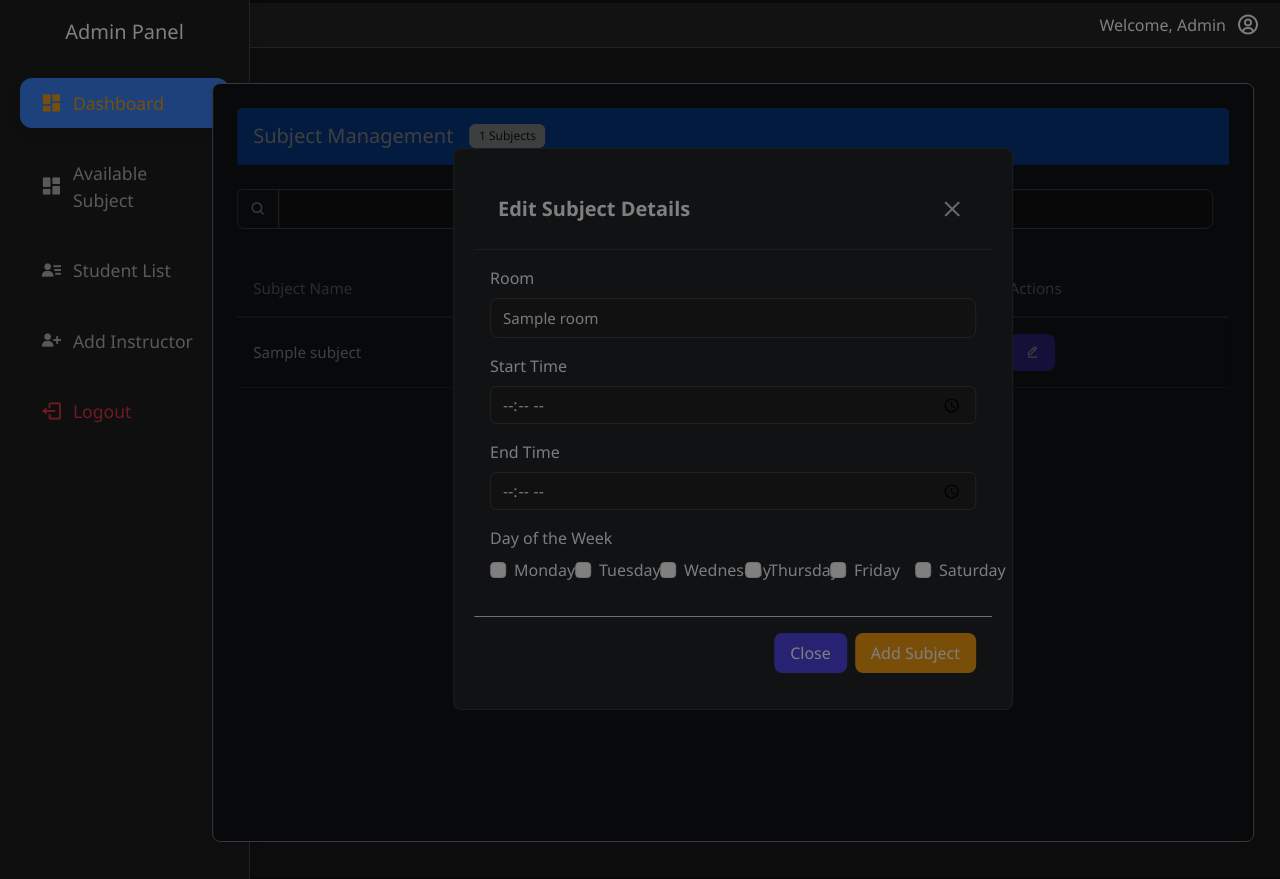
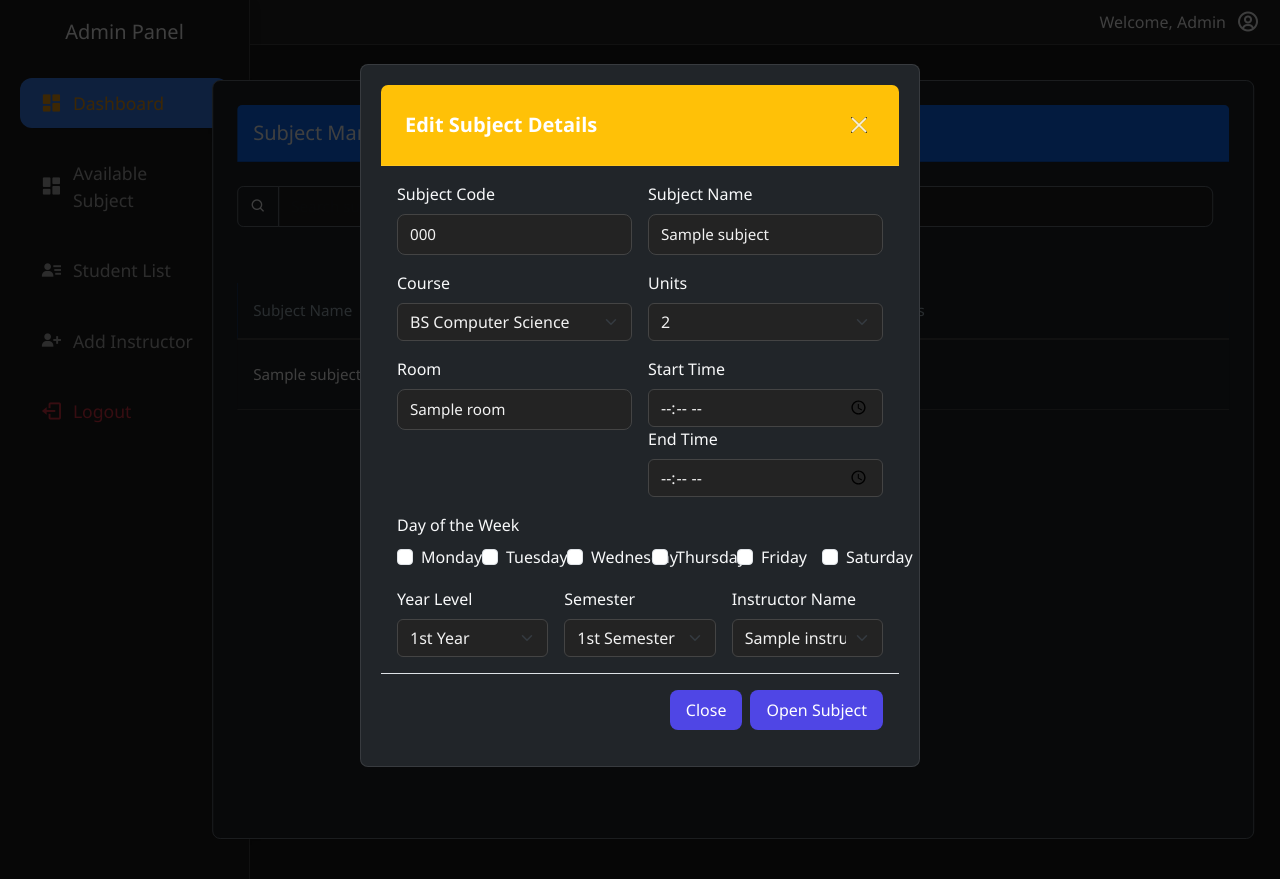
Before and after one commit to Frieren-2/Subject_enrollment_System, a Flask app: template template/admin_dashboard.html in a window 1280 px wide, after a click that opens the changed part. Run offline with Flask 3, Linux system fonts and the light colour scheme; the template is opened without the code that fills it: most values are stand-ins (such as "Sample title", 1, 10 or a date in 2020); some libraries are stand-ins or nearby versions.

Commit message:
Your commit message here

```diff
--- a/app.py
+++ b/app.py
@@ -112,7 +112,7 @@
 
     # Fetch all instructor accounts to show in the modal
     cursor = mysql.connection.cursor(MySQLdb.cursors.DictCursor)
-    cursor.execute('SELECT * FROM admin WHERE usertype = "instructor" ORDER BY date_created DESC')
+    cursor.execute('SELECT * FROM admin WHERE usertype = "instructor" ORDER BY time_created DESC')
     accounts = cursor.fetchall()
     cursor.close()
 
@@ -124,7 +124,15 @@
 def Available_sub():
     if 'usertype' in session and session['usertype'] == 'admin':
         cursor = mysql.connection.cursor(MySQLdb.cursors.DictCursor)
-        cursor.execute('SELECT * FROM subj_avail')
+        query = '''
+            SELECT sa.*,
+                i.name AS instructor_name,
+                s.subject AS subject_name
+            FROM subj_avail sa
+            LEFT JOIN instructor i ON sa.instructor_id = i.instructor_id
+            LEFT JOIN subject s ON sa.subject_id = s.subject_id
+        '''
+        cursor.execute(query)
         subjects = cursor.fetchall()
         cursor.close()
         return render_template('Available_sub.html', subjects=subjects)
@@ -135,57 +143,72 @@
 @app.route('/admin_dashboard', methods=['GET', 'POST'])
 def admin_dashboard():
     if 'usertype' in session and session['usertype'] == 'admin':
+        try:
+            cursor = mysql.connection.cursor(MySQLdb.cursors.DictCursor)
+            query = "SELECT * FROM subject"
+            cursor.execute(query)
+            subjects = cursor.fetchall()
+
+            cursor.execute("SELECT * FROM instructor")  # Fetch instructors for the dropdown
+            instructors = cursor.fetchall()
+            cursor.close()
+
+            return render_template('admin_dashboard.html', subjects=subjects, instructors=instructors)
+        except Exception as e:
+            print(f"Error: {e}")
+            return render_template('error.html', message="Error retrieving data.")
+    return redirect(url_for('login'))
+
+
+@app.route('/insert_subject_avail', methods=['POST'])
+def insert_subject_avail():
+    if 'usertype' in session and session['usertype'] == 'admin':
         cursor = mysql.connection.cursor(MySQLdb.cursors.DictCursor)
 
-        if request.method == 'POST':
-            subject_code = request.form['subject_code']
-            subject = request.form['subject']
-            course_id = request.form['course_id']
-            year = request.form['year']
-            semester = request.form['semester']
-            room = request.form['room']
-            start_time = request.form['start_time']
-            end_time = request.form['end_time']
-            day_of_week = ','.join(request.form.getlist('day_of_week'))
+        # Retrieve the data from the form
+        subject_code = request.form['subject_code']
+        course = request.form['course']
+        year = request.form['year']
+        semester = request.form['semester']
+        units = request.form['units']
+        room = request.form['room']
+        start_time = request.form['start_time']
+        end_time = request.form['end_time']
+        days = request.form.getlist('days')  # Get the list of selected days
+        instructor_id = request.form['instructor_id']
+        subject_id = request.form['subject_id']
 
-            insert_query = """
-                INSERT INTO subj_avail (subject_code, subject, course_id, year, semester, room, start_time, end_time, day_of_week)
-                VALUES (%s, %s, %s, %s, %s, %s, %s, %s, %s)
-            """
-            cursor.execute(insert_query, (subject_code, subject, course_id, year, semester, room, start_time, end_time, day_of_week))
+        # Convert the list of days to a comma-separated string
+        day_of_week = ', '.join(days)
+
+        # SQL query to insert data into subj_avail
+        insert_query = """
+            INSERT INTO subj_avail (Sub_code, course, year, semester, units, room, start_time, end_time, day_of_week, instructor_id, subject_id)
+            VALUES (%s, %s, %s, %s, %s, %s, %s, %s, %s, %s, %s)
+        """
+        cursor.execute(insert_query, (subject_code, course, year, semester, units, room, start_time, end_time, day_of_week, instructor_id, subject_id))
+        mysql.connection.commit()
+
+        # Close the cursor and redirect to a page (optional)
+        cursor.close()
+        return redirect(url_for('admin_dashboard'))  # You can redirect to any relevant page
+    return redirect(url_for('login'))
+
+
+@app.route('/remove_subject/<int:subject_id>', methods=['POST'])
+def remove_subject(subject_id):
+    if 'usertype' in session and session['usertype'] == 'admin':
+        try:
+            cursor = mysql.connection.cursor(MySQLdb.cursors.DictCursor)
+            # Delete the subject from subj_avail table
+            delete_query = "DELETE FROM subj_avail WHERE sub_avail_id = %s"
+            cursor.execute(delete_query, (subject_id,))
             mysql.connection.commit()
-
-            return redirect(url_for('admin_dashboard'))
-
-        # Filtering logic
-        search = request.args.get('search', '').strip()
-        course = request.args.get('course', '')
-        year = request.args.get('year', '')
-        semester = request.args.get('semester', '')
-
-        query = "SELECT * FROM subject WHERE 1=1"
-        params = []
-
-        if search:
-            query += " AND (subject_code LIKE %s OR subject LIKE %s)"
-            like = f"%{search}%"
-            params.extend([like, like])
-        if course:
-            query += " AND course_id = %s"
-            params.append(course)
-        if year:
-            query += " AND year = %s"
-            params.append(year)
-        if semester:
-            query += " AND semester = %s"
-            params.append(semester)
-
-        cursor.execute(query, params)
-        subjects = cursor.fetchall()
-        cursor.close()
-
-        return render_template('admin_dashboard.html', subjects=subjects)
-
+            cursor.close()
+            return redirect(url_for('Available_sub'))
+        except Exception as e:
+            print(f"Error: {e}")
+            return render_template('error.html', message="Error deleting subject.")
     return redirect(url_for('login'))
 
 
@@ -231,5 +254,9 @@
     return redirect(url_for('login'))
 
 
+
+
+
+
 if __name__ == "__main__":
     app.run(debug=True, port=81)
--- a/template/admin_dashboard.html
+++ b/template/admin_dashboard.html
@@ -25,15 +25,15 @@
                 value="{{ request.args.get('search', '') }}">
         </div>
       </div>
+    </div>
+  </div>
+
   <!-- Table Section -->
   <div class="table-responsive">
     <table class="table table-hover table-dark align-middle border-secondary">
       <thead class="bg-primary text-white">
         <tr>
           <th>Subject Name</th>
-          <th></th>
-          <th></th>
-          <th></th>
           <th>Actions</th>
         </tr>
       </thead>
@@ -41,9 +41,6 @@
         {% for subject in subjects %}
         <tr>
           <td>{{ subject.subject }}</td>
-          <td></td>
-          <td>{{ subject.year }}</td>
-          <td></td>
           <td>
             <div class="btn-group btn-group-sm">
               <button type="button" class="btn btn-outline-warning" data-bs-toggle="modal" data-bs-target="#editSubject{{ subject.subject_id }}">
@@ -64,30 +61,73 @@
   </div>
 </div>
 
-<!-- Modal for Editing Subject -->
+<<!-- Modal for Editing Subject -->
 {% for subject in subjects %}
 <div class="modal fade" id="editSubject{{ subject.subject_id }}" tabindex="-1" aria-labelledby="editSubjectLabel{{ subject.subject_id }}" aria-hidden="true">
   <div class="modal-dialog modal-lg">
     <div class="modal-content bg-dark text-light">
-      <div class="modal-header">
+      <div class="modal-header bg-warning text-dark">
         <h5 class="modal-title" id="editSubjectLabel{{ subject.subject_id }}">Edit Subject Details</h5>
         <button type="button" class="btn-close" data-bs-dismiss="modal" aria-label="Close"></button>
       </div>
-      <form action="/update_subject/{{ subject.subject_id }}" method="POST">
+      <!-- Form to insert the subject availability -->
+      <form action="/insert_subject_avail" method="POST">
+        <input type="hidden" name="subject_id" value="{{ subject.subject_id }}">
         <div class="modal-body">
-          <div class="mb-3">
+          <div class="row g-3">
+            <!-- Subject Code -->
+            <div class="col-md-6">
+              <label for="editSubjectCode{{ subject.subject_id }}" class="form-label">Subject Code</label>
+              <input type="text" class="form-control bg-dark text-light" id="editSubjectCode{{ subject.subject_id }}" name="subject_code" value="{{ subject.subject_code }}" required>
+            </div>
+
+            <!-- Subject Name -->
+            <div class="col-md-6">
+              <label for="editSubjectName{{ subject.subject_id }}" class="form-label">Subject Name</label>
+              <input type="text" class="form-control bg-dark text-light" id="editSubjectName{{ subject.subject_id }}" name="subject" value="{{ subject.subject }}" required>
+            </div>
+
+            <!-- Course -->
+            <div class="col-md-6">
+              <label for="editCourse{{ subject.subject_id }}" class="form-label">Course</label>
+              <select class="form-select bg-dark text-light" id="editCourse{{ subject.subject_id }}" name="course" required>
+                <option value="BS Computer Science" {% if subject.course == 'BS Computer Science' %}selected{% endif %}>BS Computer Science</option>
+                <option value="BS Information Technology" {% if subject.course == 'BS Information Technology' %}selected{% endif %}>BS Information Technology</option>
+              </select>
+            </div>
+
+            <!-- Units -->
+            <div class="col-md-6">
+              <label for="editUnits{{ subject.subject_id }}" class="form-label">Units</label>
+              <select class="form-select bg-dark text-light" id="editUnits{{ subject.subject_id }}" name="units" required>
+                <option value="2" {% if subject.units == 2 %}selected{% endif %}>2</option>
+                <option value="3" {% if subject.units == 3 %}selected{% endif %}>3</option>
+                <option value="4" {% if subject.units == 4 %}selected{% endif %}>4</option>
+              </select>
+            </div>
+
+            <!-- Room -->
+            <div class="col-md-6">
               <label for="subjectRoom{{ subject.subject_id }}" class="form-label">Room</label>
               <input type="text" class="form-control bg-dark text-light" id="subjectRoom{{ subject.subject_id }}" name="room" value="{{ subject.room }}" required>
             </div>
-          <div class="mb-3">
+
+            <!-- Time -->
+            <div class="col-md-6">
+              <div class="row">
+                <div class="col">
                   <label for="subjectStartTime{{ subject.subject_id }}" class="form-label">Start Time</label>
                   <input type="time" class="form-control bg-dark text-light" id="subjectStartTime{{ subject.subject_id }}" name="start_time" value="{{ subject.start_time }}" required>
                 </div>
-          <div class="mb-3">
+                <div class="col">
                   <label for="subjectEndTime{{ subject.subject_id }}" class="form-label">End Time</label>
                   <input type="time" class="form-control bg-dark text-light" id="subjectEndTime{{ subject.subject_id }}" name="end_time" value="{{ subject.end_time }}" required>
                 </div>
-          <div class="mb-3">
+              </div>
+            </div>
+
+            <!-- Day of the Week -->
+            <div class="col-12">
               <label class="form-label">Day of the Week</label>
               <div class="row">
                 {% for day in ['Monday', 'Tuesday', 'Wednesday', 'Thursday', 'Friday', 'Saturday'] %}
@@ -102,10 +142,42 @@
                 {% endfor %}
               </div>
             </div>
+
+            <!-- Year Level -->
+            <div class="col-md-4">
+              <label for="editYearLevel{{ subject.subject_id }}" class="form-label">Year Level</label>
+              <select class="form-select bg-dark text-light" id="editYearLevel{{ subject.subject_id }}" name="year" required>
+                <option value="1st Year" {% if subject.year == 1 %}selected{% endif %}>1st Year</option>
+                <option value="2nd Year" {% if subject.year == 2 %}selected{% endif %}>2nd Year</option>
+                <option value="3rd Year" {% if subject.year == 3 %}selected{% endif %}>3rd Year</option>
+                <option value="4th Year" {% if subject.year == 4 %}selected{% endif %}>4th Year</option>
+              </select>
+            </div>
+
+            <!-- Semester -->
+            <div class="col-md-4">
+              <label for="editSemester{{ subject.subject_id }}" class="form-label">Semester</label>
+              <select class="form-select bg-dark text-light" id="editSemester{{ subject.subject_id }}" name="semester" required>
+                <option value="1st Semester" {% if subject.semester == 1 %}selected{% endif %}>1st Semester</option>
+                <option value="2nd Semester" {% if subject.semester == 2 %}selected{% endif %}>2nd Semester</option>
+                <option value="3" {% if subject.semester == 3 %}selected{% endif %}>Summer</option>
+              </select>
+            </div>
+
+            <!-- Instructor Name -->
+            <div class="col-md-4">
+              <label for="editInstructorName{{ subject.subject_id }}" class="form-label">Instructor Name</label>
+              <select class="form-select bg-dark text-light" id="editInstructorName{{ subject.subject_id }}" name="instructor_id" required>
+                {% for instructor in instructors %}
+                  <option value="{{ instructor.instructor_id }}" {% if subject.instructor_id == instructor.instructor_id %}selected{% endif %}>{{ instructor.name }}</option>
+                {% endfor %}
+              </select>
+            </div>
+          </div>
         </div>
         <div class="modal-footer">
           <button type="button" class="btn btn-secondary" data-bs-dismiss="modal">Close</button>
-          <button type="submit" class="btn btn-primary">Add Subject</button>
+          <button type="submit" class="btn btn-warning">Open Subject</button>
         </div>
       </form>
     </div>
@@ -113,13 +185,28 @@
 </div>
 {% endfor %}
 
-<!-- JavaScript for Filters -->
+
+<!-- JavaScript for Filters and Modal Functionality -->
 <script>
 document.addEventListener('DOMContentLoaded', function () {
+    // Initialize Bootstrap modals
+    var modals = document.querySelectorAll('.modal');
+    modals.forEach(function(modal) {
+        new bootstrap.Modal(modal);
+    });
+
+    // Reset modal form when closed
+    modals.forEach(function(modal) {
+        modal.addEventListener('hidden.bs.modal', function () {
+            var form = modal.querySelector('form');
+            if (form) {
+                form.reset();
+            }
+        });
+    });
+
+    // Handle filters
     const filters = {
-        course: document.getElementById('courseFilter'),
-        year: document.getElementById('yearFilter'),
-        semester: document.getElementById('semesterFilter'),
         search: document.getElementById('subjectSearch')
     };
 
@@ -127,28 +214,20 @@
 
     const applyFilters = () => {
         const params = new URLSearchParams(window.location.search);
-
-        Object.entries(filters).forEach(([key, element]) => {
-            if (element.value) {
-                params.set(key, element.value.trim());
+        if (filters.search && filters.search.value) {
+            params.set('search', filters.search.value.trim());
         } else {
-                params.delete(key);
+            params.delete('search');
         }
-        });
-
-        window.location.href = `${window.location.pathname}?${params.toString()}`;
+        window.location.href = window.location.pathname + '?' + params.toString();
     };
 
+    if (filters.search) {
         filters.search.addEventListener('input', () => {
             clearTimeout(timeoutId);
             timeoutId = setTimeout(applyFilters, 500);
         });
-
-    Object.values(filters).forEach(element => {
-        if (element !== filters.search) {
-            element.addEventListener('change', applyFilters);
     }
-    });
 });
 </script>
 
@@ -169,6 +248,14 @@
   padding: 0.5em 0.8em;
   font-weight: 500;
 }
+
+/* Fix for modal backdrop */
+.modal-backdrop {
+  z-index: 1040;
+}
+.modal {
+  z-index: 1050;
+}
 </style>
 
 {% endblock %}
```
Also changed, not shown: template/available_sub.html (+8 -3 lines), template/register.html (+37 -38 lines). Lines whose indentation alone changed are shown as unchanged.
